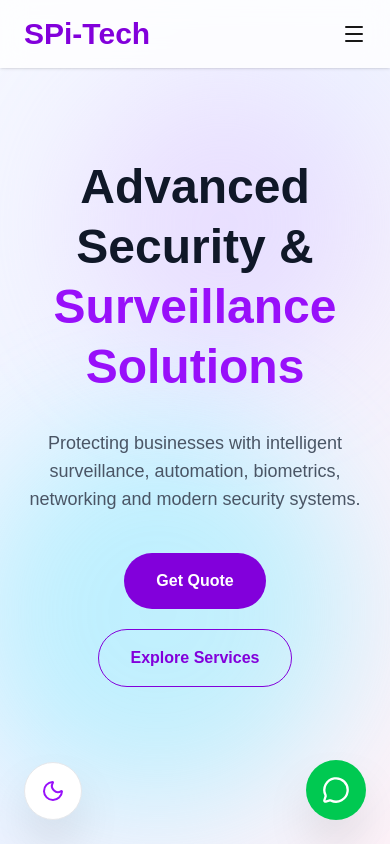
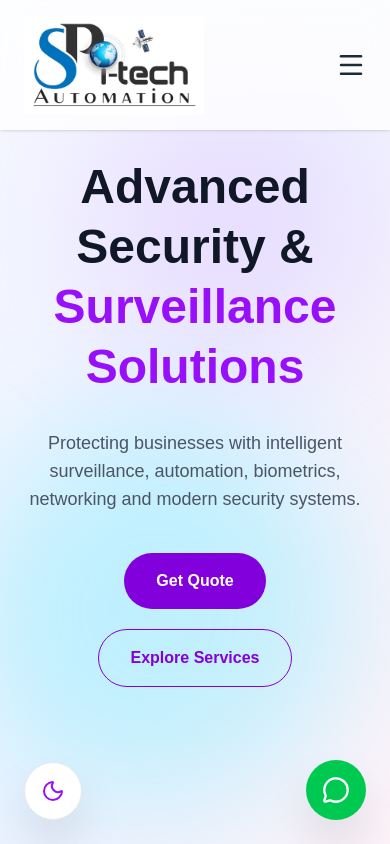
Before and after one commit to Deepikasankaranarayanan/spitech-automation-project, a Next.js app: page / in a window 390 px wide. Shown: the top 844 px of the page. Built offline with nearby package versions, Linux system fonts and the light colour scheme.

Commit message:
Updated navbar logo

```diff
--- a/app/layout.tsx
+++ b/app/layout.tsx
@@ -2,8 +2,8 @@ import "./globals.css";
 import ThemeProvider from "@/components/ThemeProvider";
 
 export const metadata = {
-  title: "SPi-Tech Automation",
-  description: "Advanced surveillance and automation solutions",
+  title: "SPI-Tech Automation",
+  description: "CCTV, Surveillance and Smart Automation Solutions",
 };
 
 export default function RootLayout({
--- a/components/Navbar.tsx
+++ b/components/Navbar.tsx
@@ -1,9 +1,11 @@
 "use client";
 
+import { useState } from "react";
 import { Menu, X } from "lucide-react";
-import { useState } from "react";
+import Image from "next/image";
 
 export default function Navbar() {
+
   const [isOpen, setIsOpen] = useState(false);
 
   const navLinks = [
@@ -15,50 +17,78 @@ export default function Navbar() {
   ];
 
   return (
+
     <header className="fixed top-0 left-0 w-full z-50 bg-white/80 backdrop-blur-md shadow-sm">
+
       <div className="max-w-7xl mx-auto px-6 py-4 flex items-center justify-between">
 
-        <h1 className="text-3xl font-bold text-purple-700">
-          SPi-Tech
-        </h1>
+        {/* Logo */}
+        <a href="#home">
+
+          <Image
+            src="/logo.png"
+            alt="SPI-Tech Logo"
+            width={180}
+            height={60}
+            className="object-contain"
+            priority
+          />
+
+        </a>
 
         {/* Desktop Menu */}
         <nav className="hidden md:flex gap-8">
+
           {navLinks.map((link) => (
+
             <a
               key={link.name}
               href={link.href}
-              className="text-gray-700 hover:text-purple-700 transition"
+              className="text-gray-700 hover:text-purple-700 font-medium transition duration-300"
             >
               {link.name}
             </a>
+
           ))}
+
         </nav>
 
         {/* Mobile Menu Button */}
         <button
-          className="md:hidden"
+          className="md:hidden text-gray-800"
           onClick={() => setIsOpen(!isOpen)}
         >
-          {isOpen ? <X /> : <Menu />}
+
+          {isOpen ? <X size={30} /> : <Menu size={30} />}
+
         </button>
+
       </div>
 
       {/* Mobile Menu */}
       {isOpen && (
-        <div className="md:hidden bg-white px-6 pb-6 flex flex-col gap-4">
+
+        <div className="md:hidden bg-white px-6 pb-6 flex flex-col gap-5 shadow-lg">
+
           {navLinks.map((link) => (
+
             <a
               key={link.name}
               href={link.href}
               onClick={() => setIsOpen(false)}
-              className="text-gray-700 hover:text-purple-700 transition"
+              className="text-gray-700 hover:text-purple-700 font-medium transition"
             >
               {link.name}
             </a>
+
           ))}
+
         </div>
+
       )}
+
     </header>
+
   );
+
 }
```
Also changed, not shown: public/logo.png (added).
